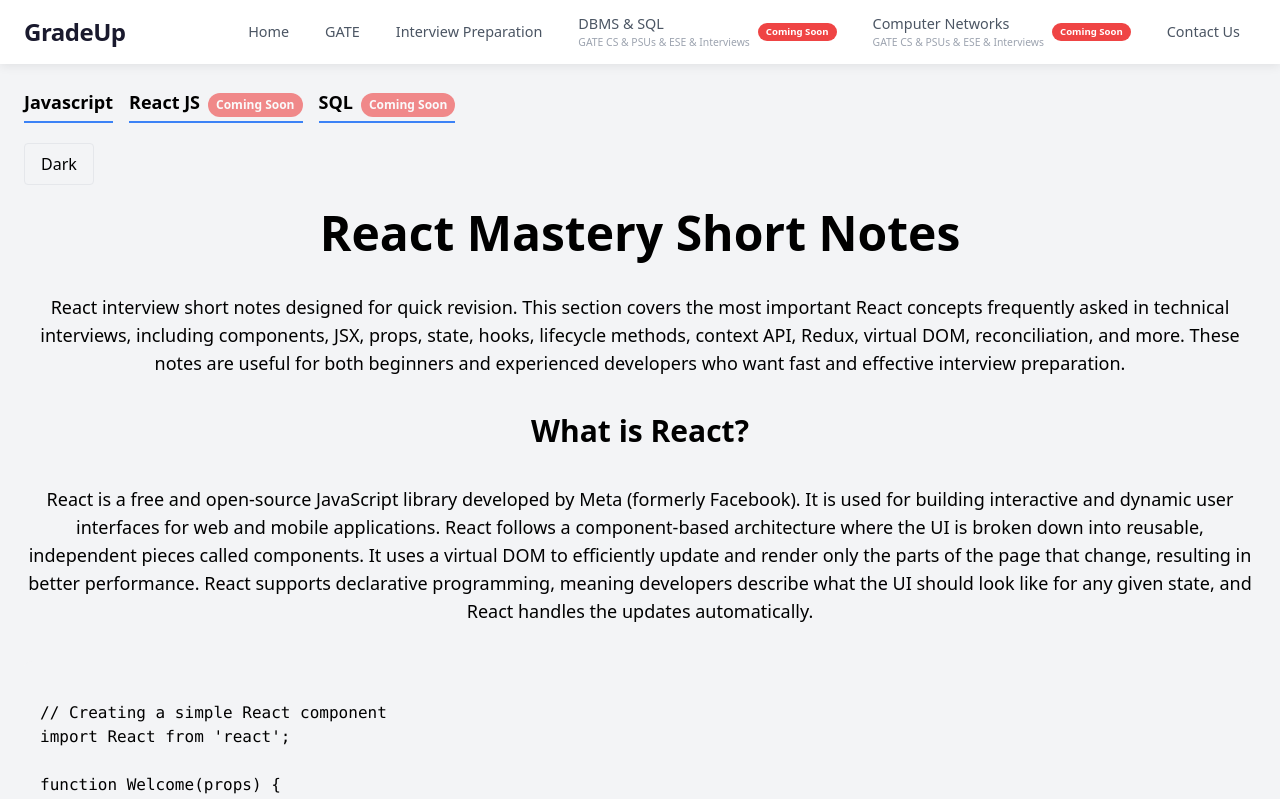
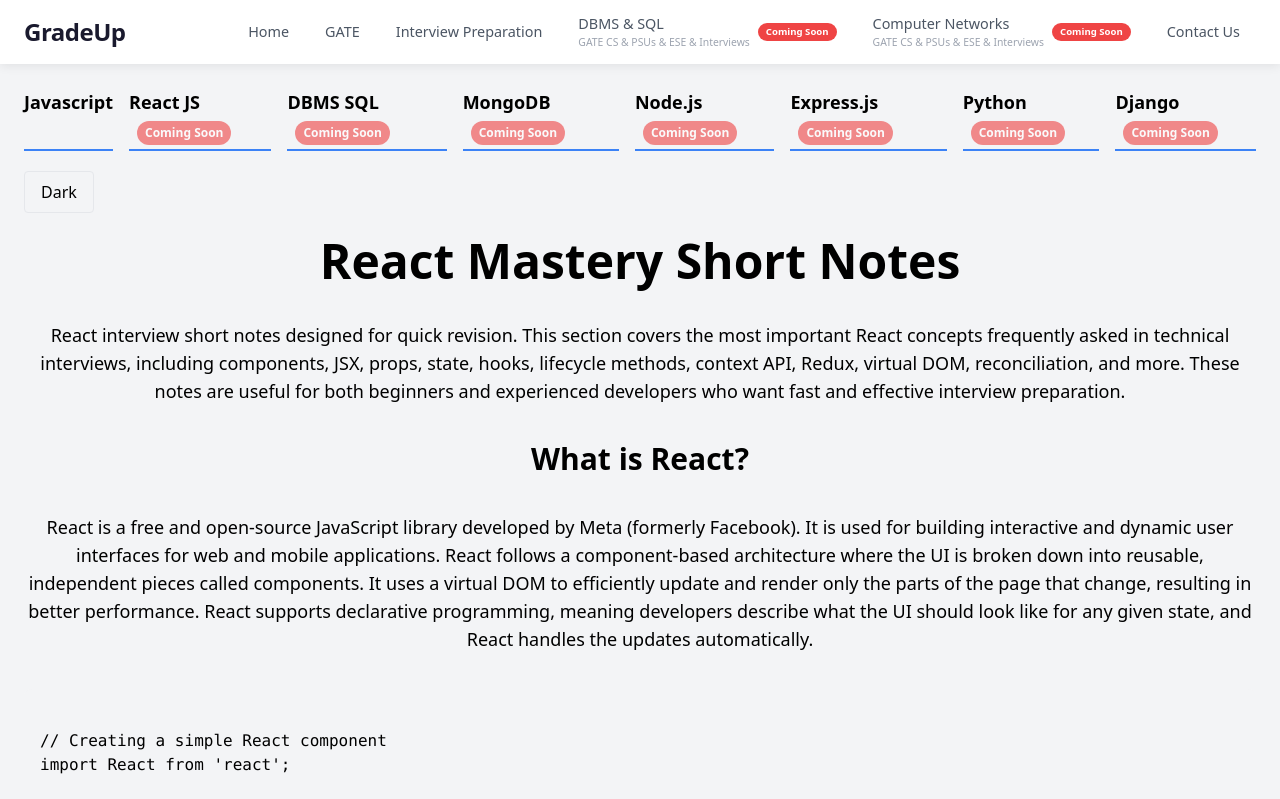
Before and after one commit to Ritikjain91/gradeup-, a React (Create React App) app: page /reactjs in a window 1280 px wide. Shown: the top 799 px of the page. Built offline with nearby package versions, Linux system fonts and the light colour scheme.

Commit message:
add usestate and useeffect

```diff
--- a/src/App.js
+++ b/src/App.js
@@ -18,6 +18,7 @@ function App() {
         <Route path="/about" element={<About />} />
         <Route path="/javascript" element={<Javascript />} />
          <Route path="/reactjs" element={<Reactjs />} />
+
              {/* <Route path="/javascript" element={<Javascript />} /> */}
         <Route path="*" element={<h1 className='text-4xl text-center mt-10 text-red-500'>404 Not Found</h1>} />
         {/* ... */}
--- a/src/Component/Scrollbar/Scrollbar.jsx
+++ b/src/Component/Scrollbar/Scrollbar.jsx
@@ -4,7 +4,7 @@ import { useNavigate } from 'react-router-dom';
 const Scrollbar = () => {
   const navigate = useNavigate();
 
-  const topics = ['Javascript', 'React JS', 'SQL'];
+  const topics = ['Javascript', 'React JS', 'DBMS SQL','MongoDB','Node.js','Express.js','Python','Django '];
 
   return (
     <div>
```
